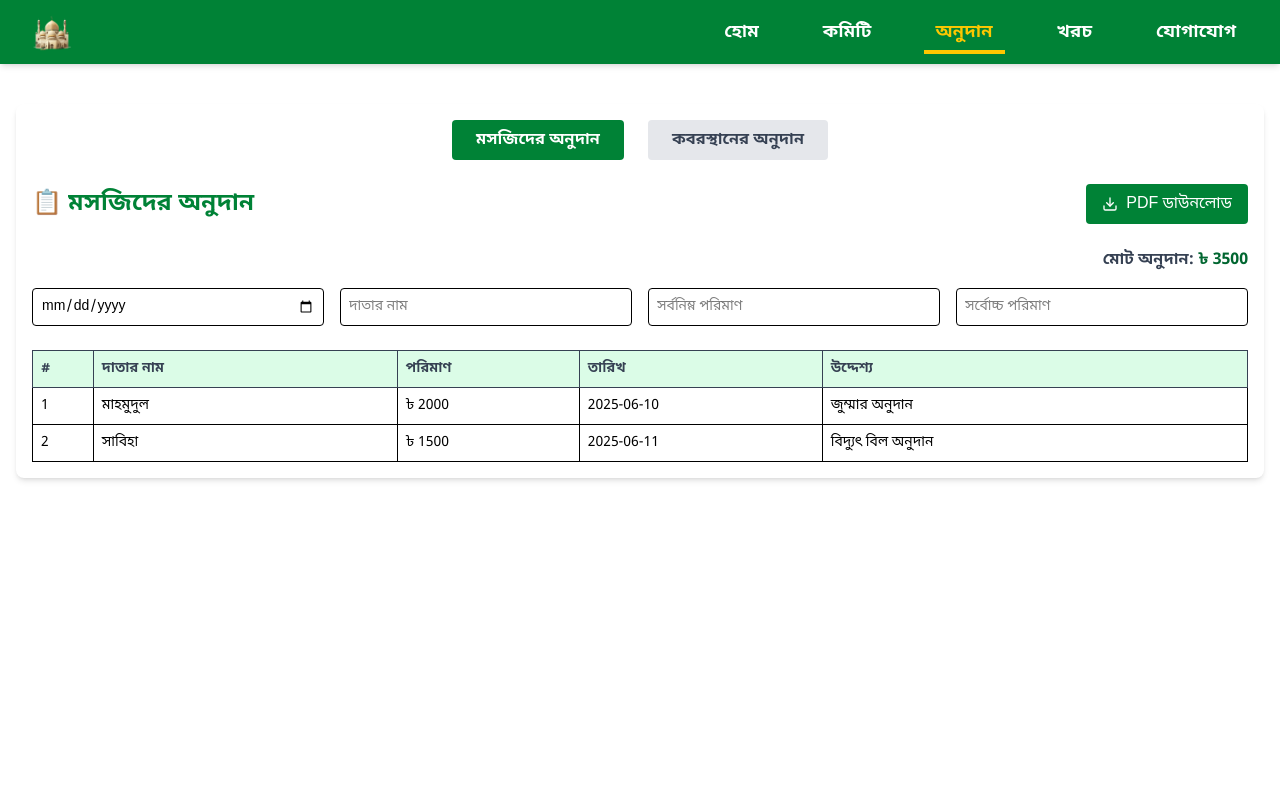
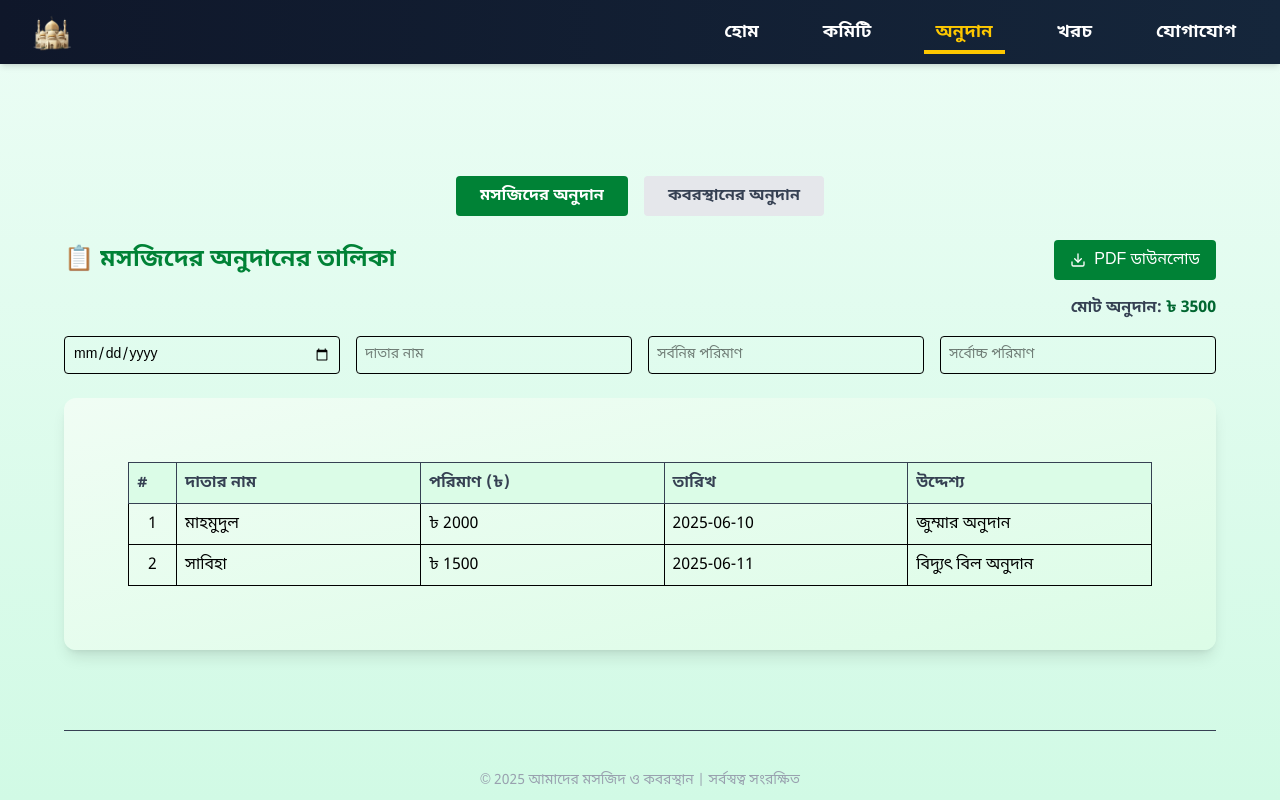
Before and after one commit to mdsojibmiah/MosqueAndGraveManagement, a React (Vite) app: page /donation in a window 1280 px wide. Built offline with nearby package versions, Linux system fonts and the light colour scheme.

Commit message:
all page re design

```diff
--- a/src/App.jsx
+++ b/src/App.jsx
@@ -1,19 +1,20 @@
-import { BrowserRouter as Router, Routes, Route, useLocation } from "react-router-dom";
+import { Route, BrowserRouter as Router, Routes, useLocation } from "react-router-dom";
 
 // Public Pages
-import Home from "./pages/Home";
 import Committee from "./pages/Committee";
+import Contact from "./pages/Contact";
 import Donation from "./pages/Donation";
 import Expense from "./pages/Expense";
-import Contact from "./pages/Contact";
+import Home from "./pages/Home";
+
 
 // Admin Pages
-import AdminLogin from "./pages/admin/AdminLogin";
-import Dashboard from "./pages/admin/Dashboard";
 import AddDonation from "./pages/admin/AddDonation";
 import AddExpense from "./pages/admin/AddExpense";
+import AdminLogin from "./pages/admin/AdminLogin";
+import AllExpenses from "./pages/admin/AllExpenses";
+import Dashboard from "./pages/admin/Dashboard";
 import ManageCommittee from "./pages/admin/ManageCommittee";
-import AllExpenses from "./pages/admin/AllExpenses";
 
 // Components
 import Navbar from "./components/Navbar";
@@ -26,7 +27,7 @@ function Layout() {
   return (
     <>
       <Navbar />
-      <main className="pt-20 px-4">
+      <main className="">
         <Routes>
           <Route path="/" element={<Home />} />
           <Route path="/committee" element={<Committee />} />
--- a/src/components/Navbar.jsx
+++ b/src/components/Navbar.jsx
@@ -10,11 +10,7 @@ export default function Navbar() {
 
   // মোবাইল মেনু খোলা থাকলে স্ক্রল বন্ধ রাখার জন্য
   useEffect(() => {
-    if (menuOpen) {
-      document.body.style.overflow = "hidden";
-    } else {
-      document.body.style.overflow = "";
-    }
+    document.body.style.overflow = menuOpen ? "hidden" : "";
   }, [menuOpen]);
 
   const navLinks = [
@@ -26,20 +22,25 @@ export default function Navbar() {
   ];
 
   return (
-    <nav className="bg-green-700 text-white fixed top-0 left-0 w-full z-50 shadow-md">
+    <nav
+      className="fixed top-0 left-0 w-full z-50 shadow-md"
+      style={{
+        background: "linear-gradient(90deg, #0f172a, #15263b)", // subtle dark blue gradient
+      }}
+    >
       <div className="max-w-7xl mx-auto px-4 sm:px-6 lg:px-8">
         <div className="flex justify-between items-center h-16">
-          {/* লোগো---------------- */}
+          {/* লোগো */}
           <Link
             to="/"
             className="text-2xl font-extrabold tracking-wide select-none hover:text-yellow-300 transition"
             onClick={() => setMenuOpen(false)}
           >
             <img
-            src={logo}
-            alt="মসজিদ লোগো"
-            className="h-10 w-10 sm:h-10 sm:w-10 object-contain"
-          />
+              src={logo}
+              alt="মসজিদ লোগো"
+              className="h-10 w-10 object-contain"
+            />
           </Link>
 
           {/* Desktop Menu */}
@@ -68,7 +69,7 @@ export default function Navbar() {
           <button
             onClick={() => setMenuOpen(!menuOpen)}
             aria-label={menuOpen ? "Close menu" : "Open menu"}
-            className="md:hidden text-3xl p-1 rounded focus:outline-none focus:ring-2 focus:ring-yellow-400"
+            className="md:hidden text-3xl p-1 rounded text-white hover:text-yellow-400 focus:outline-none focus:ring-2 focus:ring-yellow-400"
           >
             {menuOpen ? <FiX /> : <FiMenu />}
           </button>
@@ -77,8 +78,8 @@ export default function Navbar() {
 
       {/* Mobile Menu */}
       <div
-        className={`md:hidden bg-green-800 overflow-hidden transition-max-height duration-300 ease-in-out ${
-          menuOpen ? "max-h-screen" : "max-h-0"
+        className={`md:hidden overflow-hidden transition-max-height duration-300 ease-in-out ${
+          menuOpen ? "max-h-screen bg-gradient-to-b from-[#0b1120] to-[#0f172a]" : "max-h-0"
         }`}
       >
         <div className="flex flex-col px-4 pt-4 pb-6 space-y-3">
@@ -91,8 +92,8 @@ export default function Navbar() {
                 onClick={() => setMenuOpen(false)}
                 className={`block text-lg font-semibold py-2 px-3 rounded-md transition-colors duration-200 ${
                   isActive
-                    ? "text-yellow-400 bg-green-700"
-                    : "text-white hover:text-yellow-300 hover:bg-green-700"
+                    ? "text-yellow-400 bg-green-900"
+                    : "text-white hover:text-yellow-300 hover:bg-green-900"
                 }`}
                 aria-current={isActive ? "page" : undefined}
               >
--- /dev/null
+++ b/src/data/noticeData.json
@@ -0,0 +1,17 @@
+[
+  {
+    "title": "রমজান মাসের নামাজের সময়সূচি প্রকাশ",
+    "date": "২০২৫-০৩-১০",
+    "description": "রমজান মাসের জন্য বিশেষ নামাজের সময় ও তারাবির সময়সূচি প্রকাশ করা হয়েছে।"
+  },
+  {
+    "title": "কবরস্থান পরিচ্ছন্নতা কার্যক্রম",
+    "date": "২০২৫-০২-২৫",
+    "description": "আগামী শুক্রবার স্থানীয় যুবকদের অংশগ্রহণে কবরস্থান পরিষ্কার অভিযান চালানো হবে।"
+  },
+  {
+    "title": "মসজিদের নতুন ইমাম নিয়োগ",
+    "date": "২০২৫-০১-১৫",
+    "description": "আমাদের মসজিদে নতুন ইমাম হিসেবে মাওলানা হাফেজ কাশেম সাহেবকে নিয়োগ দেয়া হয়েছে।"
+  }
+]
--- a/src/pages/Donation.jsx
+++ b/src/pages/Donation.jsx
@@ -1,4 +1,4 @@
-import { useState, useRef } from "react";
+import { useRef, useState } from "react";
 import { FiDownload } from "react-icons/fi";
 import { useReactToPrint } from "react-to-print";
 
@@ -24,92 +24,49 @@ export default function DonationList() {
   const handlePrintGraveyard = useReactToPrint({ content: () => graveyardRef.current, documentTitle: "Graveyard Donations" });
 
   const filterDonations = (donations, filters) =>
-    donations.filter((d) => {
-      const matchDate = filters.date ? d.date === filters.date : true;
-      const matchName = filters.name ? d.name.includes(filters.name) : true;
-      const matchMin = filters.minAmount ? d.amount >= parseFloat(filters.minAmount) : true;
-      const matchMax = filters.maxAmount ? d.amount <= parseFloat(filters.maxAmount) : true;
+    donations.filter(({ date, name, amount }) => {
+      const matchDate = filters.date ? date === filters.date : true;
+      const matchName = filters.name ? name.includes(filters.name) : true;
+      const matchMin = filters.minAmount ? amount >= parseFloat(filters.minAmount) : true;
+      const matchMax = filters.maxAmount ? amount <= parseFloat(filters.maxAmount) : true;
       return matchDate && matchName && matchMin && matchMax;
     });
 
   const filteredMosqueDonations = filterDonations(mosqueDonations, mosqueFilters);
   const filteredGraveyardDonations = filterDonations(graveyardDonations, graveyardFilters);
 
-  const totalMosqueDonation = filteredMosqueDonations.reduce((sum, d) => sum + d.amount, 0);
-  const totalGraveyardDonation = filteredGraveyardDonations.reduce((sum, d) => sum + d.amount, 0);
+  const totalAmount = (donations) => donations.reduce((sum, { amount }) => sum + amount, 0);
 
-  const DonationSection = ({ title, filters, setFilters, donations, total, refProp, handlePrint }) => (
-    <section>
-      <div className="flex flex-col sm:flex-row justify-between items-center gap-4 mb-6">
-        <h2 className="text-2xl font-bold text-green-700">📋 {title}</h2>
-        <button
-          onClick={handlePrint}
-          className="flex items-center gap-2 bg-green-700 hover:bg-green-800 text-white px-4 py-2 rounded"
-        >
-          <FiDownload /> PDF ডাউনলোড
-        </button>
-      </div>
-
-      <div className="text-right font-semibold text-gray-700 mb-4">
-        মোট অনুদান: <span className="text-green-800">৳ {total}</span>
-      </div>
-
-      {/* Filters */}
-      <div className="grid grid-cols-1 sm:grid-cols-2 md:grid-cols-4 gap-4 mb-6">
-        <input
-          type="date"
-          value={filters.date}
-          onChange={(e) => setFilters({ ...filters, date: e.target.value })}
-          className="border p-2 rounded text-sm"
-        />
-        <input
-          type="text"
-          placeholder="দাতার নাম"
-          value={filters.name}
-          onChange={(e) => setFilters({ ...filters, name: e.target.value })}
-          className="border p-2 rounded text-sm"
-        />
-        <input
-          type="number"
-          placeholder="সর্বনিম্ন পরিমাণ"
-          value={filters.minAmount}
-          onChange={(e) => setFilters({ ...filters, minAmount: e.target.value })}
-          className="border p-2 rounded text-sm"
-        />
-        <input
-          type="number"
-          placeholder="সর্বোচ্চ পরিমাণ"
-          value={filters.maxAmount}
-          onChange={(e) => setFilters({ ...filters, maxAmount: e.target.value })}
-          className="border p-2 rounded text-sm"
-        />
-      </div>
-
-      {/* Table */}
-      <div ref={refProp}>
-        <table className="w-full table-fixed border border-gray-200 text-sm text-left">
-          <thead>
-            <tr className="bg-green-100 text-gray-700">
-              <th className="py-2 px-2 border w-[5%]">#</th>
-              <th className="py-2 px-2 border w-[25%] break-words">দাতার নাম</th>
-              <th className="py-2 px-2 border w-[15%]">পরিমাণ</th>
-              <th className="py-2 px-2 border w-[20%]">তারিখ</th>
-              <th className="py-2 px-2 border w-[35%] break-words">উদ্দেশ্য</th>
+  // ExpenseList এর মতো Table component refactor করা হলো
+  const DonationTable = ({ data, refProp }) => (
+    <section className="w-full py-16 px-4 sm:px-8 lg:px-16 bg-gradient-to-br from-green-50 to-green-100 rounded-xl shadow-lg mb-20">
+      <div ref={refProp} className="w-full overflow-x-auto">
+        <table className="w-full table-fixed border border-gray-300 text-sm sm:text-base text-left">
+          <thead className="bg-green-100 text-gray-700">
+            <tr>
+              <th className="border p-2 w-6 sm:w-12">#</th>
+              <th className="border p-2">দাতার নাম</th>
+              <th className="border p-2">পরিমাণ (৳)</th>
+              <th className="border p-2">তারিখ</th>
+              <th className="border p-2">উদ্দেশ্য</th>
             </tr>
           </thead>
           <tbody>
-            {donations.map((d, index) => (
-              <tr key={d.id} className="hover:bg-green-50">
-                <td className="py-2 px-2 border">{index + 1}</td>
-                <td className="py-2 px-2 border">{d.name}</td>
-                <td className="py-2 px-2 border">৳ {d.amount}</td>
-                <td className="py-2 px-2 border">{d.date}</td>
-                <td className="py-2 px-2 border">{d.purpose}</td>
-              </tr>
-            ))}
-            {donations.length === 0 && (
+            {data.length > 0 ? (
+              data.map(({ id, name, amount, date, purpose }, index) => (
+                <tr key={id} className="hover:bg-green-50">
+                  <td className="border p-2 text-center">{index + 1}</td>
+                  <td className="border p-2 break-words">{name}</td>
+                  <td className="border p-2">৳ {amount}</td>
+                  <td className="border p-2">{date}</td>
+                  <td className="border p-2 break-words">{purpose}</td>
+                </tr>
+              ))
+            ) : (
               <tr>
-                <td colSpan="5" className="text-center py-4 text-gray-500">কোনো অনুদান পাওয়া যায়নি।</td>
+                <td colSpan="5" className="text-center py-4 text-gray-500">
+                  কোনো অনুদান পাওয়া যায়নি।
+                </td>
               </tr>
             )}
           </tbody>
@@ -119,9 +76,10 @@ export default function DonationList() {
   );
 
   return (
-    <div className="max-w-7xl mx-auto p-4 mt-6 bg-white shadow-md rounded-lg">
+    <div className="pt-24 sm:pt-32 md:pt-44 px-4 sm:px-8 md:px-16 min-h-screen bg-gradient-to-b from-[#ecfdf5] to-[#d1fae5]">
+
       {/* Tab Buttons */}
-      <div className="flex justify-center gap-6 mb-6">
+      <div className="flex justify-center mb-6 gap-4 flex-wrap">
         <button
           onClick={() => setActiveTab("mosque")}
           className={`px-6 py-2 rounded font-semibold ${
@@ -144,30 +102,114 @@ export default function DonationList() {
         </button>
       </div>
 
-      {/* Conditional Sections */}
-      {activeTab === "mosque" &&
-        <DonationSection
-          title="মসজিদের অনুদান"
-          filters={mosqueFilters}
-          setFilters={setMosqueFilters}
-          donations={filteredMosqueDonations}
-          total={totalMosqueDonation}
-          refProp={mosqueRef}
-          handlePrint={handlePrintMosque}
-        />
-      }
+      {/* Content Section */}
+      {activeTab === "mosque" && (
+        <section>
+          <div className="flex flex-col sm:flex-row sm:items-center justify-between gap-4 mb-4">
+            <h2 className="text-2xl font-bold text-green-700 text-center sm:text-left">📋 মসজিদের অনুদানের তালিকা</h2>
+            <button
+              onClick={handlePrintMosque}
+              className="flex items-center gap-2 bg-green-700 hover:bg-green-800 text-white px-4 py-2 rounded"
+            >
+              <FiDownload />
+              PDF ডাউনলোড
+            </button>
+          </div>
 
-      {activeTab === "graveyard" &&
-        <DonationSection
-          title="কবরস্থানের অনুদান"
-          filters={graveyardFilters}
-          setFilters={setGraveyardFilters}
-          donations={filteredGraveyardDonations}
-          total={totalGraveyardDonation}
-          refProp={graveyardRef}
-          handlePrint={handlePrintGraveyard}
-        />
-      }
+          <div className="text-right font-semibold text-gray-700 mb-4">
+            মোট অনুদান: <span className="text-green-800">৳ {totalAmount(filteredMosqueDonations)}</span>
+          </div>
+
+          {/* Filters */}
+          <div className="grid grid-cols-1 sm:grid-cols-2 md:grid-cols-4 gap-4 mb-6">
+            <input
+              type="date"
+              value={mosqueFilters.date}
+              onChange={(e) => setMosqueFilters({ ...mosqueFilters, date: e.target.value })}
+              className="border p-2 rounded text-sm"
+            />
+            <input
+              type="text"
+              placeholder="দাতার নাম"
+              value={mosqueFilters.name}
+              onChange={(e) => setMosqueFilters({ ...mosqueFilters, name: e.target.value })}
+              className="border p-2 rounded text-sm"
+            />
+            <input
+              type="number"
+              placeholder="সর্বনিম্ন পরিমাণ"
+              value={mosqueFilters.minAmount}
+              onChange={(e) => setMosqueFilters({ ...mosqueFilters, minAmount: e.target.value })}
+              className="border p-2 rounded text-sm"
+            />
+            <input
+              type="number"
+              placeholder="সর্বোচ্চ পরিমাণ"
+              value={mosqueFilters.maxAmount}
+              onChange={(e) => setMosqueFilters({ ...mosqueFilters, maxAmount: e.target.value })}
+              className="border p-2 rounded text-sm"
+            />
+          </div>
+
+          <DonationTable data={filteredMosqueDonations} refProp={mosqueRef} />
+        </section>
+      )}
+
+      {activeTab === "graveyard" && (
+        <section>
+          <div className="flex flex-col sm:flex-row sm:items-center justify-between gap-4 mb-4">
+            <h2 className="text-2xl font-bold text-green-700 text-center sm:text-left">📋 কবরস্থানের অনুদানের তালিকা</h2>
+            <button
+              onClick={handlePrintGraveyard}
+              className="flex items-center gap-2 bg-green-700 hover:bg-green-800 text-white px-4 py-2 rounded"
+            >
+              <FiDownload />
+              PDF ডাউনলোড
+            </button>
+          </div>
+
+          <div className="text-right font-semibold text-gray-700 mb-4">
+            মোট অনুদান: <span className="text-green-800">৳ {totalAmount(filteredGraveyardDonations)}</span>
+          </div>
+
+          {/* Filters */}
+          <div className="grid grid-cols-1 sm:grid-cols-2 md:grid-cols-4 gap-4 mb-6">
+            <input
+              type="date"
+              value={graveyardFilters.date}
+              onChange={(e) => setGraveyardFilters({ ...graveyardFilters, date: e.target.value })}
+              className="border p-2 rounded text-sm"
+            />
+            <input
+              type="text"
+              placeholder="দাতার নাম"
+              value={graveyardFilters.name}
+              onChange={(e) => setGraveyardFilters({ ...graveyardFilters, name: e.target.value })}
+              className="border p-2 rounded text-sm"
+            />
+            <input
+              type="number"
+              placeholder="সর্বনিম্ন পরিমাণ"
+              value={graveyardFilters.minAmount}
+              onChange={(e) => setGraveyardFilters({ ...graveyardFilters, minAmount: e.target.value })}
+              className="border p-2 rounded text-sm"
+            />
+            <input
+              type="number"
+              placeholder="সর্বোচ্চ পরিমাণ"
+              value={graveyardFilters.maxAmount}
+              onChange={(e) => setGraveyardFilters({ ...graveyardFilters, maxAmount: e.target.value })}
+              className="border p-2 rounded text-sm"
+            />
+          </div>
+
+          <DonationTable data={filteredGraveyardDonations} refProp={graveyardRef} />
+        </section>
+      )}
+              {/* Footer */}
+        <footer className="mt-20 border-t border-gray-700 pt-10 text-center text-gray-400 text-sm">
+          <p>© {new Date().getFullYear()} আমাদের মসজিদ ও কবরস্থান | সর্বস্বত্ব সংরক্ষিত</p>
+        </footer>
     </div>
   );
 }
```
Also changed, not shown: src/data/faqData.json (added, +14 -0 lines), src/pages/Committee.jsx (+8 -4 lines), src/pages/Contact.jsx (+7 -4 lines), src/pages/Expense.jsx (+9 -2 lines), src/pages/FaqSection.jsx (added, +55 -0 lines), src/pages/Home.jsx (+31 -34 lines), src/pages/NoticeSection.jsx (added, +29 -0 lines).
